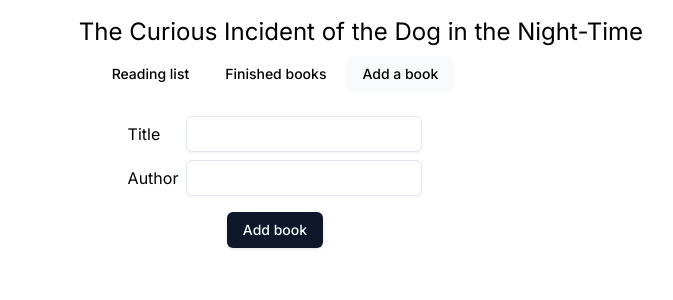
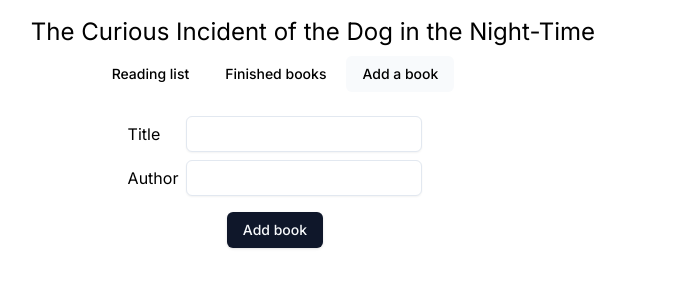
Before and after one commit to hwride/my-books, a Next.js app: page /addBook in a window 1280 px wide. Shown: the top 300 px of the page, without its empty margins (365-1038 px from the left). Built offline with nearby package versions, Linux system fonts and the light colour scheme.

Commit message:
Fix dynamic class being purged by Tailwind.
Previously calculated class with variables, but it appears that Tailwind
purge can't detect it then (makes sense), so it purges it and it does
not work at runtime. Instead hard-code the values.

```diff
--- a/components/Header.tsx
+++ b/components/Header.tsx
@@ -1,18 +1,13 @@
 import { MenuBar } from '@/components/MenuBar'
 import { UserButton } from '@clerk/nextjs'
 import { ReactNode } from 'react'
-
-const userButtonWidthRem = 2
-const userButtonMarginRem = 1
-const userButtonSize = userButtonWidthRem + userButtonMarginRem
 
 export function Header({ heading }: { heading: ReactNode }) {
   heading = 'The Curious Incident of the Dog in the Night-Time'
   return (
     <div>
-      <h1
-        className={`mb-2 ml-auto mr-[${userButtonSize}rem] mt-4 w-fit px-page text-2xl`}
-      >
+      {/* mr-[3rem] is to ensure we make room for the absolutely positioned user icon. */}
+      <h1 className={`mb-2 ml-auto mr-[3rem] mt-4 w-fit px-page text-2xl`}>
         {/* If no heading include a non breaking space to ensure we still reserve the space
             If changing this make sure you check the case when coming from home page as heading in empty initially */}
         {heading ? heading : <>&nbsp;</>}
```
